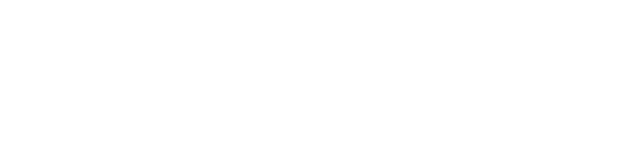
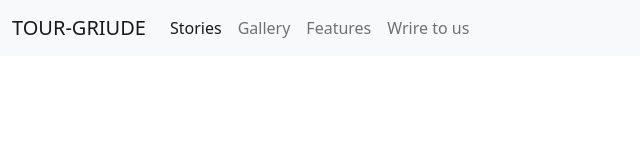
Before and after one commit to tsiumrak/exzamen_tsiumrak, a plain HTML site: page index.html in a window 1280 px wide. Shown: the whole page, without its empty margins (0-640 px from the left). Drawn offline with nearby package versions, Linux system fonts and the light colour scheme.

Commit message:
add one block

```diff
--- a/index.html
+++ b/index.html
@@ -12,6 +12,40 @@
 </head>
 <body>
 
+    <nav class="navbar navbar-expand-lg bg-light">
+        <div class="container-fluid">
+          <a class="navbar-brand" href="#">TOUR-GRIUDE</a>
+          <button class="navbar-toggler" type="button" data-bs-toggle="collapse" data-bs-target="#navbarSupportedContent" aria-controls="navbarSupportedContent" aria-expanded="false" aria-label="Toggle navigation">
+            <span class="navbar-toggler-icon"></span>
+          </button>
+          <div class="collapse navbar-collapse" id="navbarSupportedContent">
+            <ul class="navbar-nav me-auto mb-2 mb-lg-0">
+              <li class="nav-item">
+                <a class="nav-link active" aria-current="page" href="#">Stories</a>
+              </li>
+              <li class="nav-item">
+                <a class="nav-link" href="#">Gallery</a>
+              </li>
+              <li class="nav-item">
+                <a class="nav-link" href="#">Features</a>
+              </li>
+              <li class="nav-item">
+                <a class="nav-link" href="#">Wrire to us</a>
+              </li>
+
+
+            </ul>
+            <form class="d-flex" role="search">
+              <img src="./icons/2111708.png" alt="">
+              <img src="./icons/2111774.png" alt="">
+              <img src="./icons/3128208.png" alt="">
+              <img src="./icons/717392.png" alt="">
+              <img src="./icons/733635.png" alt="">
+            </form>
+          </div>
+        </div>
+      </nav>
+
 
 
 
```
